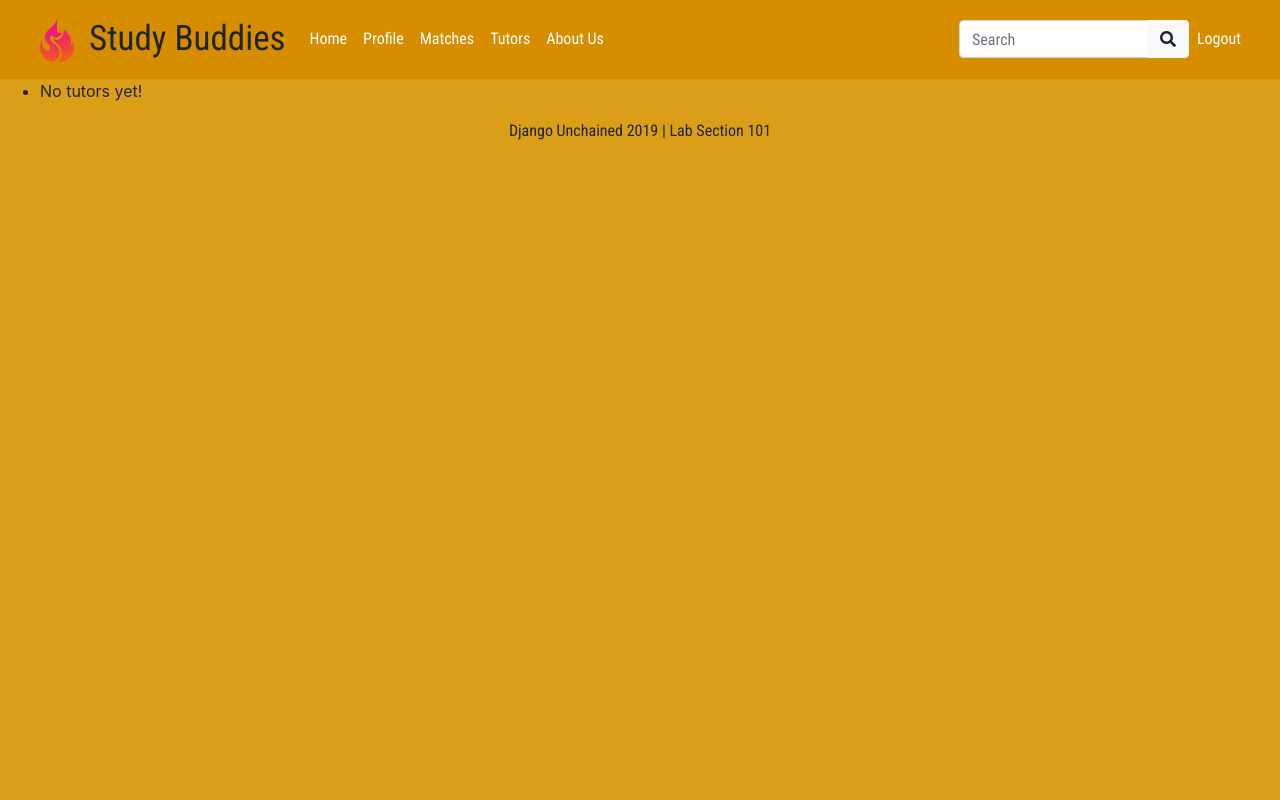
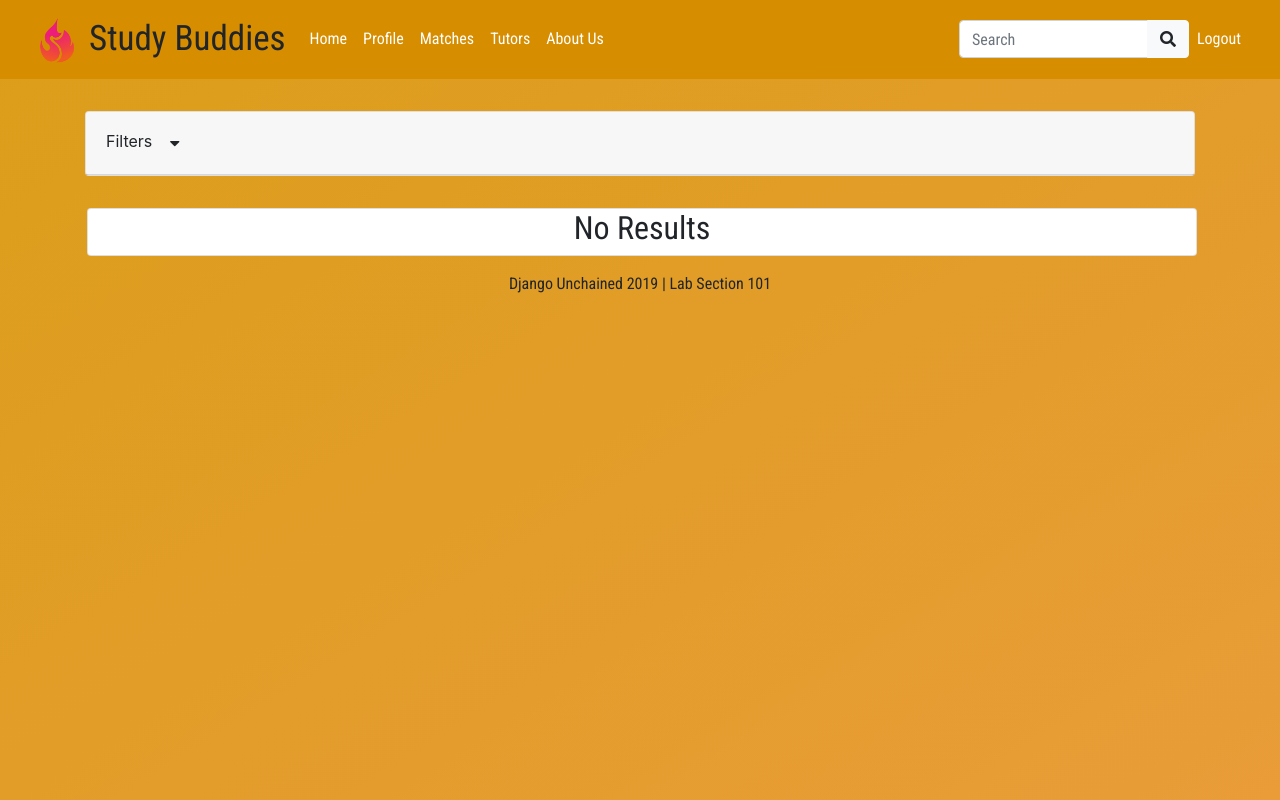
Before and after one commit to thejimster82/SkillMatch, a Django app: page /tutors/ in a window 1280 px wide. Run offline with Django 3.2, Linux system fonts and the light colour scheme; the visitor is signed in with stand-in values (Sample User, id 1); data comes from the database, SQL or seed files in the repository; parts of the project's set-up code (start-up, migrations or seed data) failed here and were passed over; some libraries are stand-ins or nearby versions.

Commit message:
added tutor filtering among other things

```diff
--- /dev/null
+++ b/matching/filters.py
@@ -0,0 +1,7 @@
+from .models import Profile
+import django_filters
+
+class TutorFilter(django_filters.FilterSet):
+    class Meta:
+        model = Profile
+        fields = ['tutor_gpa', 'grad_year', ]
--- a/matching/templates/matching/base.html
+++ b/matching/templates/matching/base.html
@@ -24,9 +24,9 @@
     <script src="https://stackpath.bootstrapcdn.com/bootstrap/4.2.1/js/bootstrap.min.js"
         integrity="sha384-B0UglyR+jN6CkvvICOB2joaf5I4l3gm9GU6Hc1og6Ls7i6U/mkkaduKaBhlAXv9k"
         crossorigin="anonymous"></script>
-    <script src="https://stackpath.bootstrapcdn.com/bootstrap/4.2.1/js/bootstrap.bundle.min.js"
+    <!-- <script src="https://stackpath.bootstrapcdn.com/bootstrap/4.2.1/js/bootstrap.bundle.min.js"
         integrity="sha384-zDnhMsjVZfS3hiP7oCBRmfjkQC4fzxVxFhBx8Hkz2aZX8gEvA/jsP3eXRCvzTofP"
-        crossorigin="anonymous"></script>
+        crossorigin="anonymous"></script> -->
 
     <link href="https://fonts.googleapis.com/css?family=Roboto+Condensed" rel="stylesheet">
     <link href="https://fonts.googleapis.com/css?family=Amatic+SC" rel="stylesheet">
@@ -34,14 +34,13 @@
     <!-- FontAwesome -->
     <link rel="stylesheet" href="https://use.fontawesome.com/releases/v5.8.1/css/all.css"
         integrity="sha384-50oBUHEmvpQ+1lW4y57PTFmhCaXp0ML5d60M1M7uH2+nqUivzIebhndOJK28anvf" crossorigin="anonymous">
-
     <link rel="shortcut icon" type="image/png" href="{% static 'favicon.ico' %}" />
 </head>
 
 <body>
         <style type="text/css">
 			body{
-				background: #db9e19;
+                background-image: linear-gradient(to top left,  #e99c38,#db9e19);
 			}
 		</style>
     <nav class="navbar sticky-top navbar-expand-lg" style="background-color: #d78d00;">
--- a/matching/templates/matching/tutors.html
+++ b/matching/templates/matching/tutors.html
@@ -1,15 +1,54 @@
 {% extends 'base.html' %}
 {% block title %}Tutor_list{% endblock %}
 {% load static %}
+{% load widget_tweaks %}
 
 {% block content %}
+<style>
+        /* Style the input field */
+        #myInput {
+          padding: 20px;
+          margin-top: -6px;
+          border: 0;
+          border-radius: 0;
+          background: #f1f1f1;
+        }
+        </style>
+<form method="get">
+    <div class="container">
+        <div class="card" style="margin-top: 2em">
+                <div class="card-header">
+                    Filters
+                    <a role="button" class="btn" data-toggle="collapse" href="#collapseExample" aria-expanded="false" aria-controls="collapseExample">
+                            <i class="fas fa-caret-down"></i>
+                        </a>
+                </div>
+                <div class="collapse" id="collapseExample">
+                <div class="card-body">
+                    <div class="d-flex flex-row justify-content-around">
+                        <div class="form-group">
+                                    Minimum GPA
+                                    {% render_field filter.form.tutor_gpa class="form-control" %}
+                        </div>
+                        <div class="form-group">
+                                Grad Year
+                                {% render_field filter.form.grad_year class="form-control" %}
+                    </div>
+                    </div>
+                    <button type="submit" class="btn btn-secondary" style="float:right;margin-bottom: 1em;">Search</button>
+                </div>
+            </div>
+        </div>
+    </div>
+</form>
+
 <ul>
-    {% for tutor in tutor_list %}
-    <div class="container" style="height: 200px">
-        <div class="card h-100" style="margin-top: 1em">
-            <a style="text-decoration: none; color:inherit;" href="{% url 'Tprofile' tutor.user.username %}">
-                <div class="row no-gutters">
+    {% for tutor in filter.qs %}
+    <div class="container" style="position:relative; right:18px;" >
+        <div class="card" style="margin-top: 1em">
+            <div class="row no-gutters">
                     <div class="col-auto">
+                            <a style="text-decoration: none; color:inherit;" href="{% url 'Tprofile' tutor.user.username %}">
                         {% if tutor.user.profile.profilePicture %}
                         <img src="{{tutor.user.profile.profilePicture.url}}" class="img-fluid"
                             style="object-fit: cover; height: 200px; width:200px;" alt="">
@@ -17,13 +56,16 @@
                         <img src="{% static 'matching/usrimg.jpg' %}" class="img-fluid"
                             style="object-fit: cover; height: 200px; width:200px;" alt="">
                         {% endif %}
+                            </a>
                     </div>
                     <div class="col">
                         <div class="card-block px-2">
                             <div style="height: 200px; text-overflow: clip; overflow: hidden;">
+                                    <a style="text-decoration: none; color:inherit;" href="{% url 'Tprofile' tutor.user.username %}">
                                 <h4 class="card-title">{{ tutor.user.first_name }}
                                     {{ tutor.user.last_name }}
                                 </h4>
+                                </a>
                                 <p class="card-text">
                                     Email: <a target="_top" href="mailto:{{tutor.user.email}}">{{ tutor.user.email }}</a>
                                 </p>
@@ -37,11 +79,15 @@
                         </div>
                     </div>
                 </div>
-            </a>
         </div>
     </div>
     {% empty %}
-    <li>No tutors yet!</li>
+    <div class="container" style="position:relative; right:18px;">
+            <div class="card" style="margin-top: 2em">
+                    <h2 style="font-family:Roboto Condensed;text-align:center;">No Results</h2>
+            </div>
+        </div>
     {% endfor %}
 </ul>
+</div>
 {% endblock %}
--- a/matching/templates/matching/update_profile.html
+++ b/matching/templates/matching/update_profile.html
@@ -74,7 +74,7 @@
                     <div class="col-sm-2" >
                         <input class="btn-primary btn btn mt-0 mb-0" type="submit" value="Submit">
                     </div>
-                </div>
+            </div>
 
             <!--
             <div class="row">
--- a/matching/views.py
+++ b/matching/views.py
@@ -14,6 +14,7 @@ from django.views import generic
 from django.db.models import Q
 from django.db.models.expressions import RawSQL
 from django.utils.six.moves import reduce
+from .filters import TutorFilter
 
 from .forms import UserForm, ProfileForm, ProfileCoursesForm, TutorProfileForm, BecomeTutorForm
 from .models import Profile, MatchesTable, Course
@@ -228,7 +229,8 @@ def update_tutorprofile(request, username):
 @login_required
 def tutors(request):
     tutor_list = Profile.objects.filter(tutor=True)
-    return render(request, 'tutors.html', {'tutor_list': tutor_list})
+    tutor_filter = TutorFilter(request.GET, queryset=tutor_list)
+    return render(request, 'tutors.html', {'filter': tutor_filter})
 
 
 def search(request):
--- a/requirements-travis.txt
+++ b/requirements-travis.txt
@@ -12,3 +12,5 @@ boto3==1.4.4
 django-storages==1.7.1
 pillow==5.4.1
 django-autocomplete-light==3.3.4
+django-filter==2.1.0
+django-widget-tweaks==1.4.3
--- a/requirements.txt
+++ b/requirements.txt
@@ -12,3 +12,5 @@ boto3==1.4.4
 django-storages==1.7.1
 pillow==5.4.1
 django-autocomplete-light==3.3.4
+django-filter==2.1.0
+django-widget-tweaks==1.4.3
--- a/skillmatch/settings.py
+++ b/skillmatch/settings.py
@@ -63,6 +63,7 @@ INSTALLED_APPS = [
     'social_django',
     # storage for media
     'storages',
+    'widget_tweaks',
     # clearing unused imagefield
     # 'django_cleanup.apps.CleanupConfig',
 
--- a/skillmatch/urls.py
+++ b/skillmatch/urls.py
@@ -44,7 +44,7 @@ urlpatterns = [
          views.update_tutorprofile, name='update_tutorprofile'),
     path('logout/', auth_views.LogoutView.as_view(), name='logout'),
     path('search/', views.search, name='search'),
-    path('tutors/', views.tutors, name='tutors'),
+    re_path(r'^tutors/$', views.tutors, name='tutors'),
     re_path(r'^course-autocomplete/$', CourseAutocomplete.as_view(),
             name='course-autocomplete'),
 ]
```
Also changed, not shown: matching/templates/matching/Tprofile.html (+8 -5 lines), matching/templates/matching/update_tutorprofile.html (+7 -1 lines).
